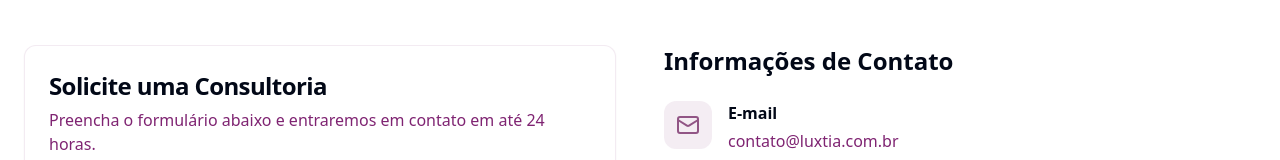
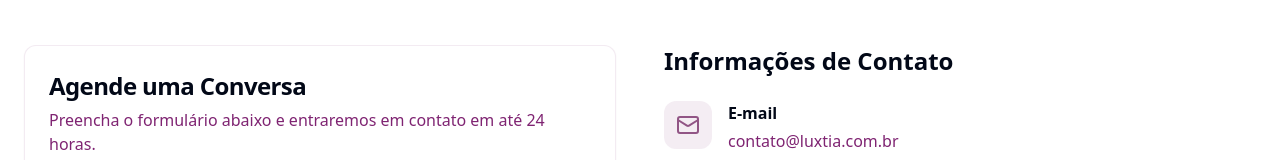
Before and after one commit to danielloiola/luxtia-ai-transform, a React (Vite) app: page /contato in a window 1280 px wide. Shown: the part 355-515 px from the top of the page. Built offline with nearby package versions, Linux system fonts and the light colour scheme.

Commit message:
Update Contato.tsx
Atualização do texto Solicite uma Consultoria

```diff
--- a/src/pages/Contato.tsx
+++ b/src/pages/Contato.tsx
@@ -90,7 +90,7 @@ const Contato = () => {
             <Card className="border-border/50">
               <CardHeader>
                 <CardTitle className="text-2xl text-foreground">
-                  Solicite uma Consultoria
+                  Agende uma Conversa
                 </CardTitle>
                 <p className="text-muted-foreground">
                   Preencha o formulário abaixo e entraremos em contato em até 24 horas.
```
